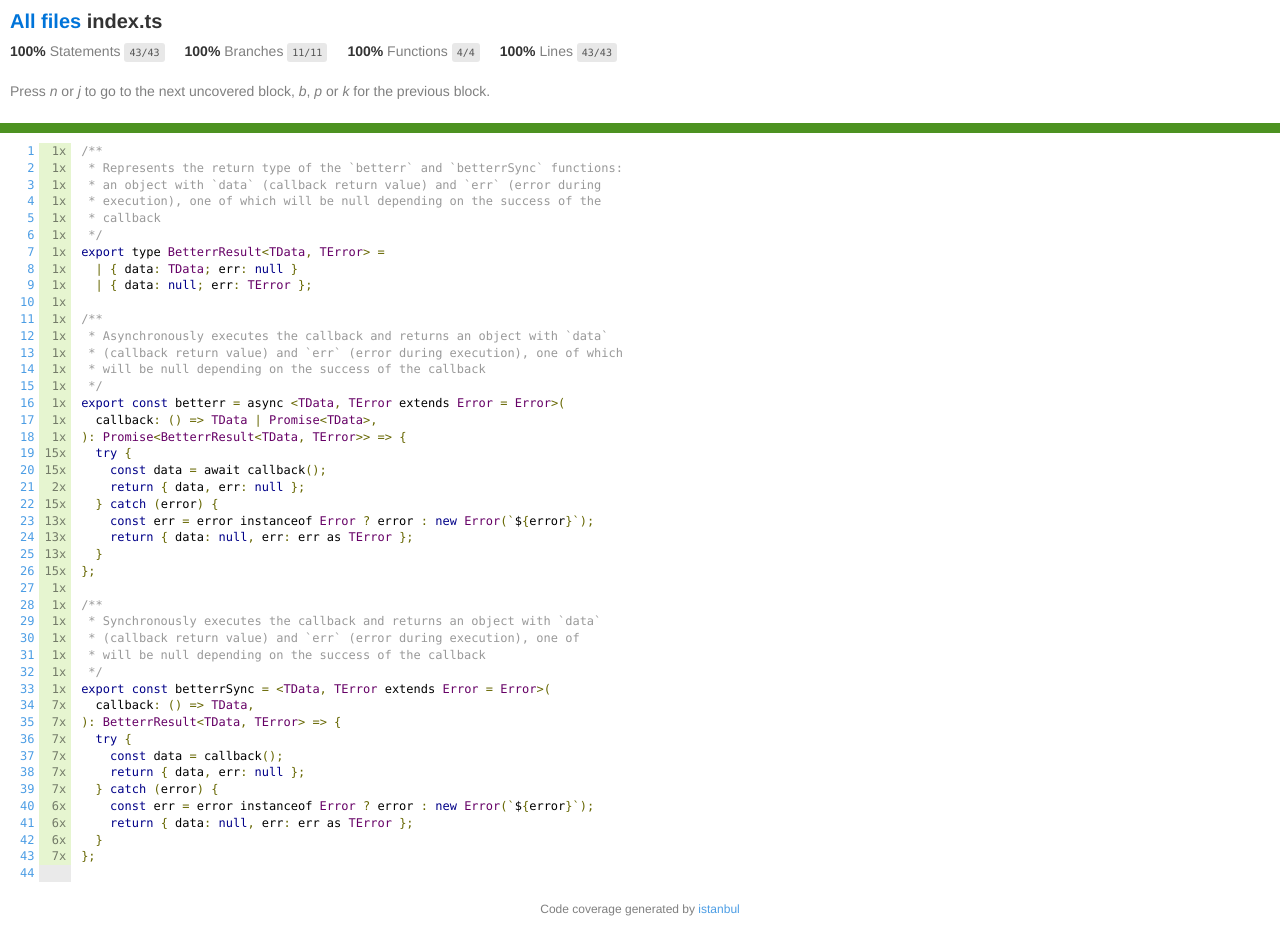
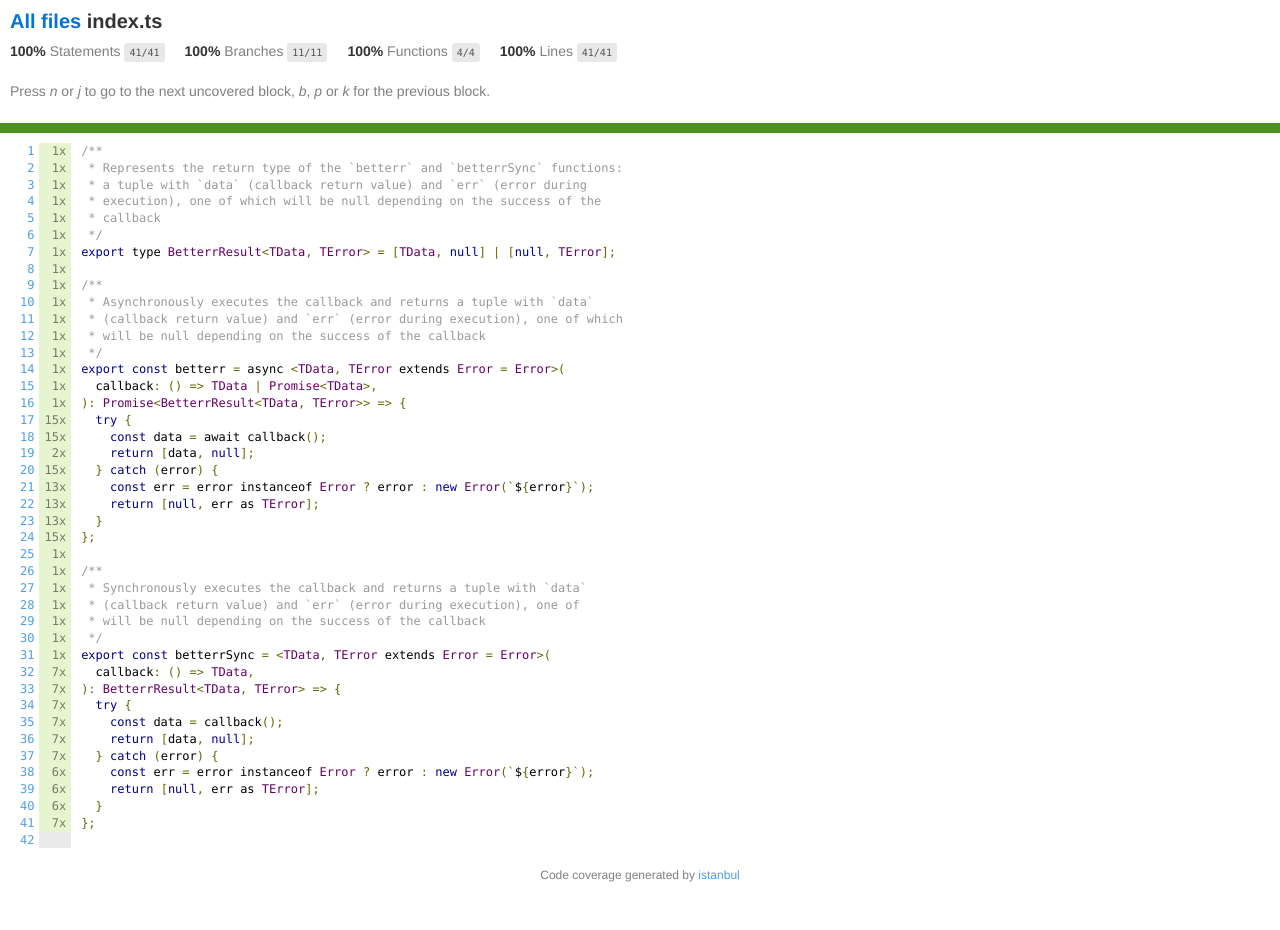
Before and after one commit to syhner/betterr, a plain HTML site: page index.ts.html in a window 1280 px wide. After the commit the page ends 896 px from the top, so only its background shows below. Drawn offline with Linux system fonts and the light colour scheme.

Commit message:
Test coverage from 4ec90c6

```diff
--- a/coverage-summary.json
+++ b/coverage-summary.json
@@ -1,3 +1,3 @@
-{"total": {"lines":{"total":43,"covered":43,"skipped":0,"pct":100},"statements":{"total":43,"covered":43,"skipped":0,"pct":100},"functions":{"total":4,"covered":4,"skipped":0,"pct":100},"branches":{"total":11,"covered":11,"skipped":0,"pct":100},"branchesTrue":{"total":0,"covered":0,"skipped":0,"pct":"Unknown"}}
-,"/home/runner/work/betterr/betterr/src/index.ts": {"lines":{"total":43,"covered":43,"skipped":0,"pct":100},"functions":{"total":4,"covered":4,"skipped":0,"pct":100},"statements":{"total":43,"covered":43,"skipped":0,"pct":100},"branches":{"total":11,"covered":11,"skipped":0,"pct":100}}
+{"total": {"lines":{"total":41,"covered":41,"skipped":0,"pct":100},"statements":{"total":41,"covered":41,"skipped":0,"pct":100},"functions":{"total":4,"covered":4,"skipped":0,"pct":100},"branches":{"total":11,"covered":11,"skipped":0,"pct":100},"branchesTrue":{"total":0,"covered":0,"skipped":0,"pct":"Unknown"}}
+,"/home/runner/work/betterr/betterr/src/index.ts": {"lines":{"total":41,"covered":41,"skipped":0,"pct":100},"functions":{"total":4,"covered":4,"skipped":0,"pct":100},"statements":{"total":41,"covered":41,"skipped":0,"pct":100},"branches":{"total":11,"covered":11,"skipped":0,"pct":100}}
 }
--- a/index.ts.html
+++ b/index.ts.html
@@ -25,7 +25,7 @@
             <div class='fl pad1y space-right2'>
                 <span class="strong">100% </span>
                 <span class="quiet">Statements</span>
-                <span class='fraction'>43/43</span>
+                <span class='fraction'>41/41</span>
             </div>
 
 
@@ -46,7 +46,7 @@
             <div class='fl pad1y space-right2'>
                 <span class="strong">100% </span>
                 <span class="quiet">Lines</span>
-                <span class='fraction'>43/43</span>
+                <span class='fraction'>41/41</span>
             </div>
 
 
@@ -104,11 +104,7 @@
 <a name='L39'></a><a href='#L39'>39</a>
 <a name='L40'></a><a href='#L40'>40</a>
 <a name='L41'></a><a href='#L41'>41</a>
-<a name='L42'></a><a href='#L42'>42</a>
-<a name='L43'></a><a href='#L43'>43</a>
-<a name='L44'></a><a href='#L44'>44</a></td><td class="line-coverage quiet"><span class="cline-any cline-yes">1x</span>
-<span class="cline-any cline-yes">1x</span>
-<span class="cline-any cline-yes">1x</span>
+<a name='L42'></a><a href='#L42'>42</a></td><td class="line-coverage quiet"><span class="cline-any cline-yes">1x</span>
 <span class="cline-any cline-yes">1x</span>
 <span class="cline-any cline-yes">1x</span>
 <span class="cline-any cline-yes">1x</span>
@@ -151,16 +147,14 @@
 <span class="cline-any cline-yes">7x</span>
 <span class="cline-any cline-neutral">&nbsp;</span></td><td class="text"><pre class="prettyprint lang-js">/**
  * Represents the return type of the `betterr` and `betterrSync` functions:
- * an object with `data` (callback return value) and `err` (error during
+ * a tuple with `data` (callback return value) and `err` (error during
  * execution), one of which will be null depending on the success of the
  * callback
  */
-export type BetterrResult&lt;TData, TError&gt; =
-  | { data: TData; err: null }
-  | { data: null; err: TError };
+export type BetterrResult&lt;TData, TError&gt; = [TData, null] | [null, TError];
 &nbsp;
 /**
- * Asynchronously executes the callback and returns an object with `data`
+ * Asynchronously executes the callback and returns a tuple with `data`
  * (callback return value) and `err` (error during execution), one of which
  * will be null depending on the success of the callback
  */
@@ -169,15 +163,15 @@ export const betterr = async &lt;TData, TError extends Error = Error&gt;(
 ): Promise&lt;BetterrResult&lt;TData, TError&gt;&gt; =&gt; {
   try {
     const data = await callback();
-    return { data, err: null };
+    return [data, null];
   } catch (error) {
     const err = error instanceof Error ? error : new Error(`${error}`);
-    return { data: null, err: err as TError };
+    return [null, err as TError];
   }
 };
 &nbsp;
 /**
- * Synchronously executes the callback and returns an object with `data`
+ * Synchronously executes the callback and returns a tuple with `data`
  * (callback return value) and `err` (error during execution), one of
  * will be null depending on the success of the callback
  */
@@ -186,10 +180,10 @@ export const betterrSync = &lt;TData, TError extends Error = Error&gt;(
 ): BetterrResult&lt;TData, TError&gt; =&gt; {
   try {
     const data = callback();
-    return { data, err: null };
+    return [data, null];
   } catch (error) {
     const err = error instanceof Error ? error : new Error(`${error}`);
-    return { data: null, err: err as TError };
+    return [null, err as TError];
   }
 };
 &nbsp;</pre></td></tr></table></pre>
```
Also changed, not shown: index.html (+4 -4 lines).
